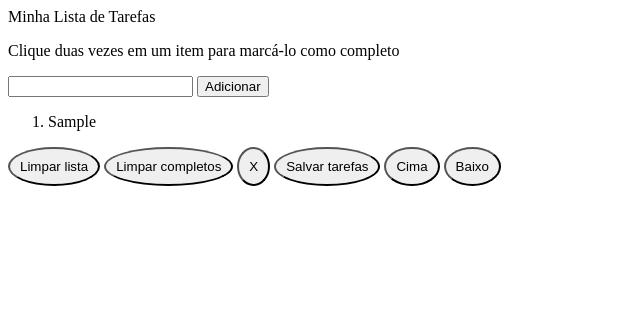
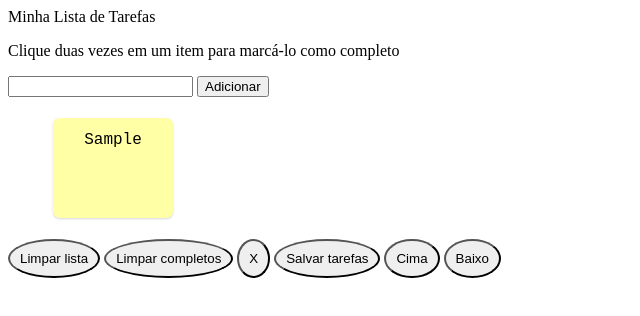
Before and after one commit to Vinicius-Tavares-Silva/To-Do-List, a plain HTML site: page index.html in a window 1280 px wide. Both pictures are taken after typing "Sample" into the empty fields and a click on the button "Adicionar". Shown: the whole page, without its empty margins (0-640 px from the left). Drawn offline with Linux system fonts and the light colour scheme.

Commit message:
Edita estilizaçao das tarefas

```diff
--- a/script.js
+++ b/script.js
@@ -28,6 +28,7 @@ window.onload = function () {
   function addTask() {
     const task = document.createElement('li');
     task.innerHTML = getTaskInput.value;
+    task.classList.add('task');
     getToDoList.appendChild(task);
     getTaskInput.value = '';
   }
--- a/style.css
+++ b/style.css
@@ -1,12 +1,26 @@
 .selected {
-  background-color: gray;
+  font-weight: bold;
 }
 
 .completed {
   text-decoration: line-through solid black;
 }
 
-.buttons{
- border-radius: 60%;
- padding: 10px;
+.task {
+ background-color: #FFFFA5;
+  line-height: 25px;
+  margin: 5px;
+  padding: 10px;
+  box-shadow: 0 1px 2px rgb(0 0 0 / 6%), 0 1px 3px rgb(0 0 0 / 10%);
+  border-radius: 6%;
+  display: inline-block;
+  min-height: 80px;
+  min-width: 100px;
+  text-align: center;
+  font-family: 'Courier New', Courier, monospace;
 }
+
+.buttons {
+  border-radius: 60%;
+  padding: 10px;
+}
```
